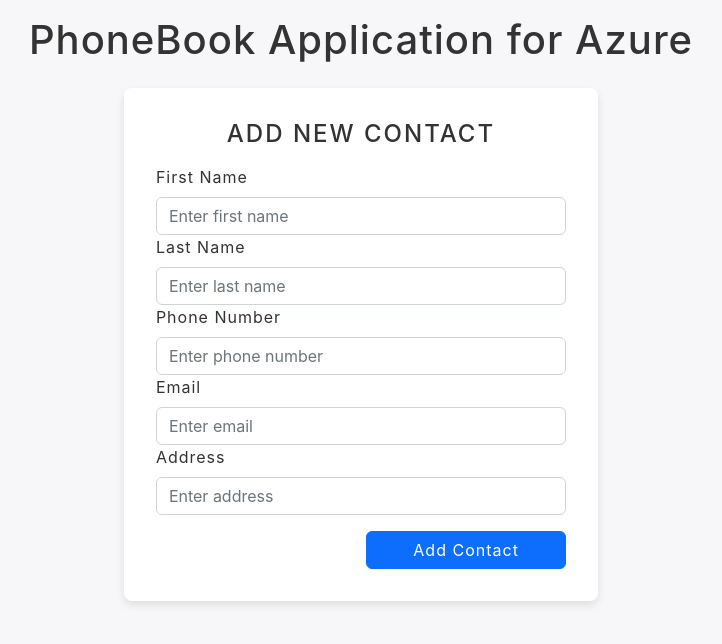
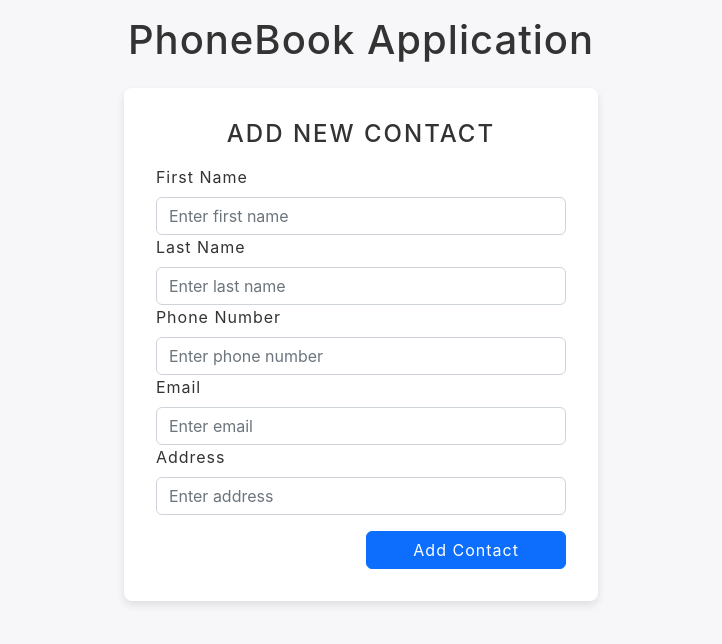
Before and after one commit to iamsebinsunny/phonebook-app, a React (Vite) app: page / in a window 1280 px wide. Shown: the top 644 px of the page, without its empty margins (279-1001 px from the left). Built offline with nearby package versions, Linux system fonts and the light colour scheme.

Commit message:
update title

```diff
--- a/src/components/Header.tsx
+++ b/src/components/Header.tsx
@@ -5,7 +5,7 @@
   return (
     <header>
       <Container className="d-flex justify-content-center">
-        <h1>PhoneBook Application for Azure</h1>
+        <h1>PhoneBook Application</h1>
       </Container>
     </header>
   );
```
Also changed, not shown: 2 other files (tests, documents, lock files or other folders).
